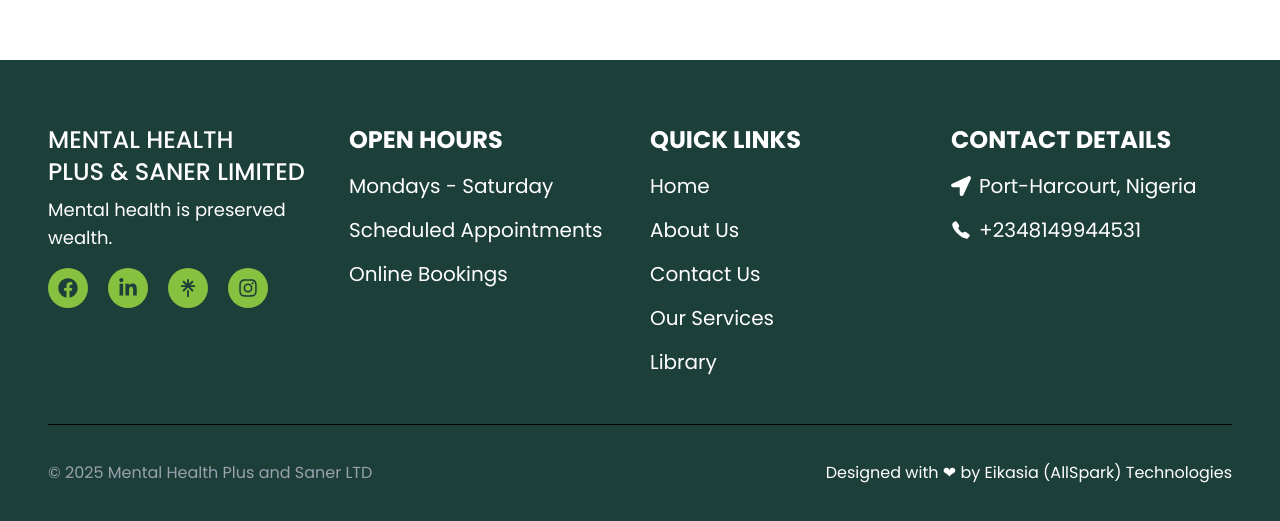
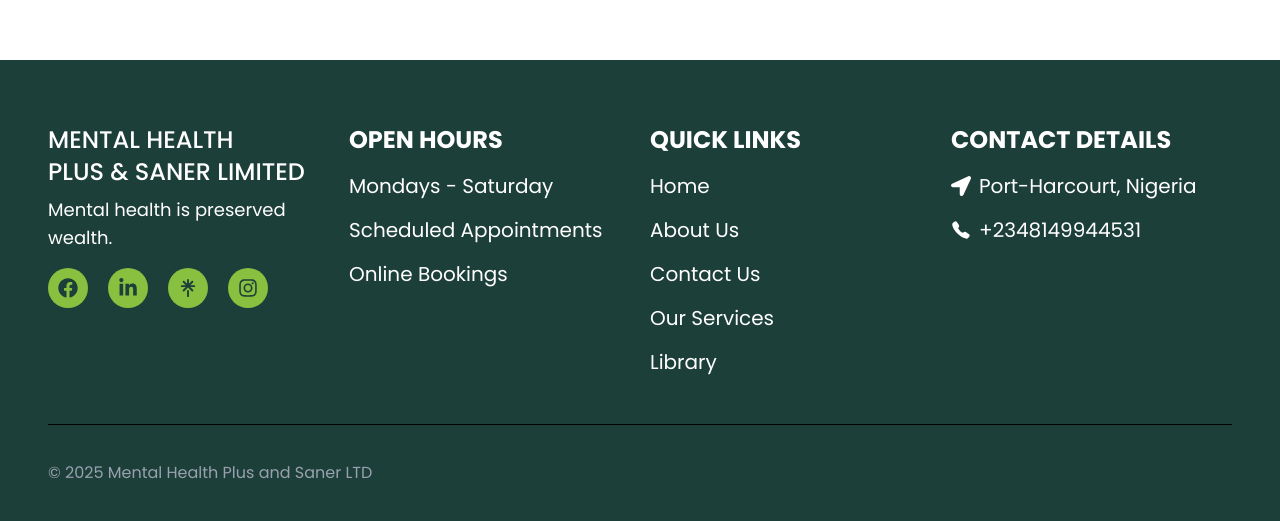
Before and after one commit to AllSparkTech100/MHS_V3, a React (Vite) app: page / in a window 1280 px wide. Shown: the part 5530-6051 px from the top of the page. Built offline with nearby package versions, Linux system fonts and the light colour scheme; a web font is replaced by a local one.

Commit message:
New updates

```diff
--- a/src/Components/Cards/AccountCard.jsx
+++ b/src/Components/Cards/AccountCard.jsx
@@ -28,7 +28,7 @@
         <div className="w-full p-4 border h-60 border-gray-300 shadow-md rounded-xl bg-white text-black">
             <h2 className="text-xl font-semibold text-center mb-4">Bank Account Details</h2>
             <div className="my-3 flex items-center justify-between">
-                <span className="font-medium text-blue-500">Account Number:</span>
+                <span className="font-medium  text-blue-500">Account Number:</span>
                 <span className="text-lg font-bold">{number}</span>
                 <button onClick={numberCopy} className="ml-2 text-gray-600 hover:text-gray-900">
                     <FaRegCopy size={20} />
--- a/src/Components/Footer.jsx
+++ b/src/Components/Footer.jsx
@@ -112,12 +112,9 @@
         <hr className="my-4 bg-[#1d3f39]" />
         <div className="flex flex-col md:flex-row lg:flex-row justify-between items-center">
           <div className="my-8 md:my-0 lg:my-5 text-center">
-            <h5 className=" text-gray-400">
+            <h5 className=" text-gray-400 text-center">
               &copy; {year} Mental Health Plus and Saner LTD
             </h5>
-          </div>
-          <div className='text-center '>
-            <span className="text-white ">Designed with ❤ by Eikasia (AllSpark) Technologies  </span>
           </div>
         </div>
       </div>
--- a/src/Components/Modal.jsx
+++ b/src/Components/Modal.jsx
@@ -82,7 +82,7 @@
   if (!open) return null;
   return (
     <div onClick={onClose} className="lg:cursor-pointer fixed inset-0 z-[99999] flex items-center justify-center bg-black/50">
-      <div className="bg-white rounded-lg h-72 shadow-lg p-6 relative max-w-82 w-full mx-4">
+      <div className="bg-white rounded-lg h-72 shadow-lg p-6 relative w-[100px] lg:w-full mx-4">
         <button
           onClick={onClose}
           className="absolute top-2 right-2 text-gray-600 hover:text-red-500 text-2xl font-bold"
--- a/src/Pages/Home.jsx
+++ b/src/Pages/Home.jsx
@@ -158,24 +158,24 @@
               for inspiring stories, expert tips and community support .
               together, we can foster a supportive environment and raise
               awarness about mental health.Let&apos;s break the stigma join us
-              today!!{" "}
+              today!!
             </p>
-            {/* px-4 py-2 */}
+
             <button className="bg-green-900 my-5 rounded-sm lg:hover:bg-blue-900 px-7 py-3">
               <a
                 href="https://www.facebook.com/profile.php?id=61556235412055&mibextid=ZbWKwL" target='_blank'
                 className="text-white flex items-center justify-between gap-4"
               >
-                Follow Us On{" "}
+                Follow Us
                 <span>
                   <FaArrowCircleRight size={20} />
-                </span>{" "}
+                </span>
               </a>
             </button>
           </div>
 
           <div className="h-80 order-first md:order-none lg:order-none">
-            {" "}
+
             <img
               src={converse}
               alt="Image of people discussing"
```
